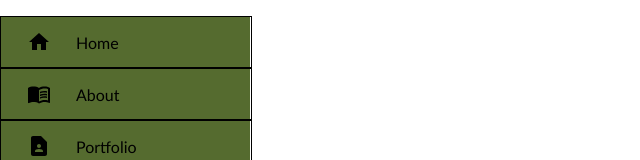
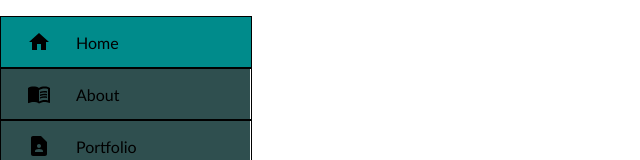
Before and after one commit to gmd298/personal-cms-web, a React (Create React App) app: page / in a window 1280 px wide. Shown: the top 160 px of the page, without its empty margins (0-640 px from the left). Built offline with nearby package versions, Linux system fonts and the light colour scheme.

Commit message:
created nav comps, edited SidebarData, added router

```diff
--- a/package.json
+++ b/package.json
@@ -12,6 +12,7 @@
     "@testing-library/user-event": "^13.5.0",
     "react": "^18.2.0",
     "react-dom": "^18.2.0",
+    "react-router-dom": "^6.4.0",
     "react-scripts": "5.0.1",
     "web-vitals": "^2.1.4"
   },
--- a/src/App.css
+++ b/src/App.css
@@ -11,7 +11,7 @@ body {
 .Sidebar {
   height: 100%;
   width: 250px;
-  background-color: darkolivegreen;
+  background-color: darkslategrey;
 }
 
 .SidebarList {
@@ -23,7 +23,7 @@ body {
 .SidebarList .row {
   width: 100%;
   height: 50px;
-  border: 1px solid black;
+  border: .5px solid black;
   list-style-type: none;
   margin: 0;
   padding: 0;
@@ -36,11 +36,11 @@ body {
 
 .SidebarList .row:hover {
   cursor: pointer;
-  background-color: green;
+  background-color: darkcyan;
 }
 
 .SidebarList #active {
-  background-color: green;
+  background-color: darkcyan;
 }
 
 .row #icon {
--- a/src/App.js
+++ b/src/App.js
@@ -1,11 +1,26 @@
+import { BrowserRouter, Route, Routes } from "react-router-dom";
 import './App.css';
 import Sidebar from './Sidebar';
+import Home from "./Home";
+import About from "./About";
+import Portfolio from "./Portfolio";
+import Contact from "./Contact";
+import Profile from "./Profile";
 
 function App() {
   return (
-    <div className="App">
-        <Sidebar />
-    </div>
+    <BrowserRouter>
+      <div className="App">
+          <Sidebar />
+          <Routes>
+            <Route exact path= {"/"} element= {<Home />} />
+            <Route exact path= {"/about"} element= {<About />} />
+            <Route exact path= {"/portfilio"} element= {<Portfolio />} />
+            <Route exact path= {"/contact"} element= {<Contact />} />
+            <Route exact path= {"/profile"} element= {<Profile />} />
+          </Routes>
+      </div>
+    </BrowserRouter>
   );
 }
 
--- a/src/SidebarData.js
+++ b/src/SidebarData.js
@@ -9,27 +9,27 @@ export const SidebarData = [
   {
     title: "Home",
     icon: <HomeIcon />,
-    link: "/Home"
+    link: "/"
   },
   {
     title: "About",
     icon: <MenuBookIcon />,
-    link: "/About"
+    link: "/about"
   },
   {
     title: "Portfolio",
     icon: <ContactPageIcon />,
-    link: "/Home"
+    link: "/portfolio"
   },
   {
     title: "Contact",
     icon: <ConnectWithoutContactIcon />,
-    link: "/Contact"
+    link: "/contact"
   },
   {
     title: "Profile",
     icon: <PersonIcon />,
-    link: "/Home"
+    link: "/profile"
   }
 
 ]
```
Also changed, not shown: 1 other file (tests, documents, lock files or other folders).
